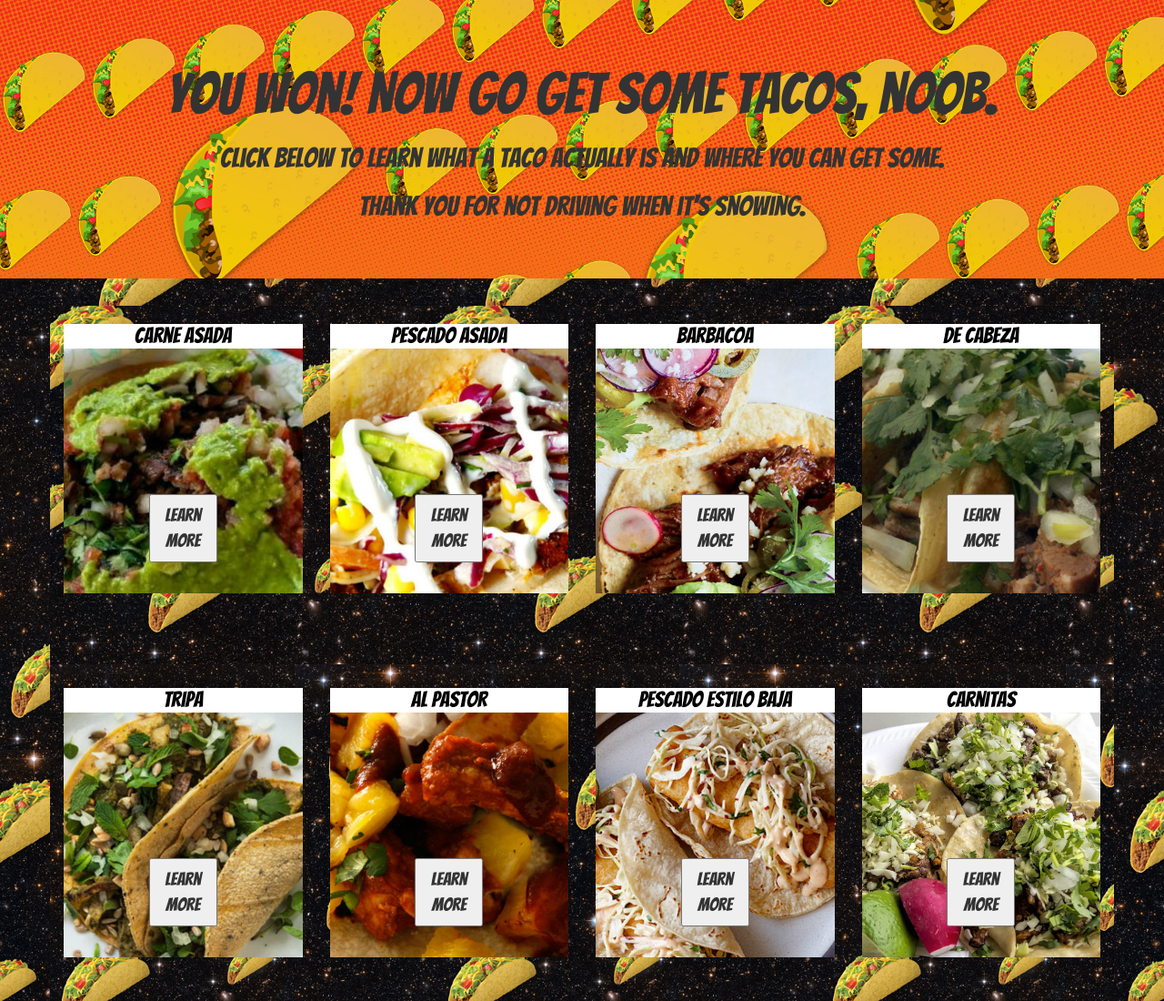
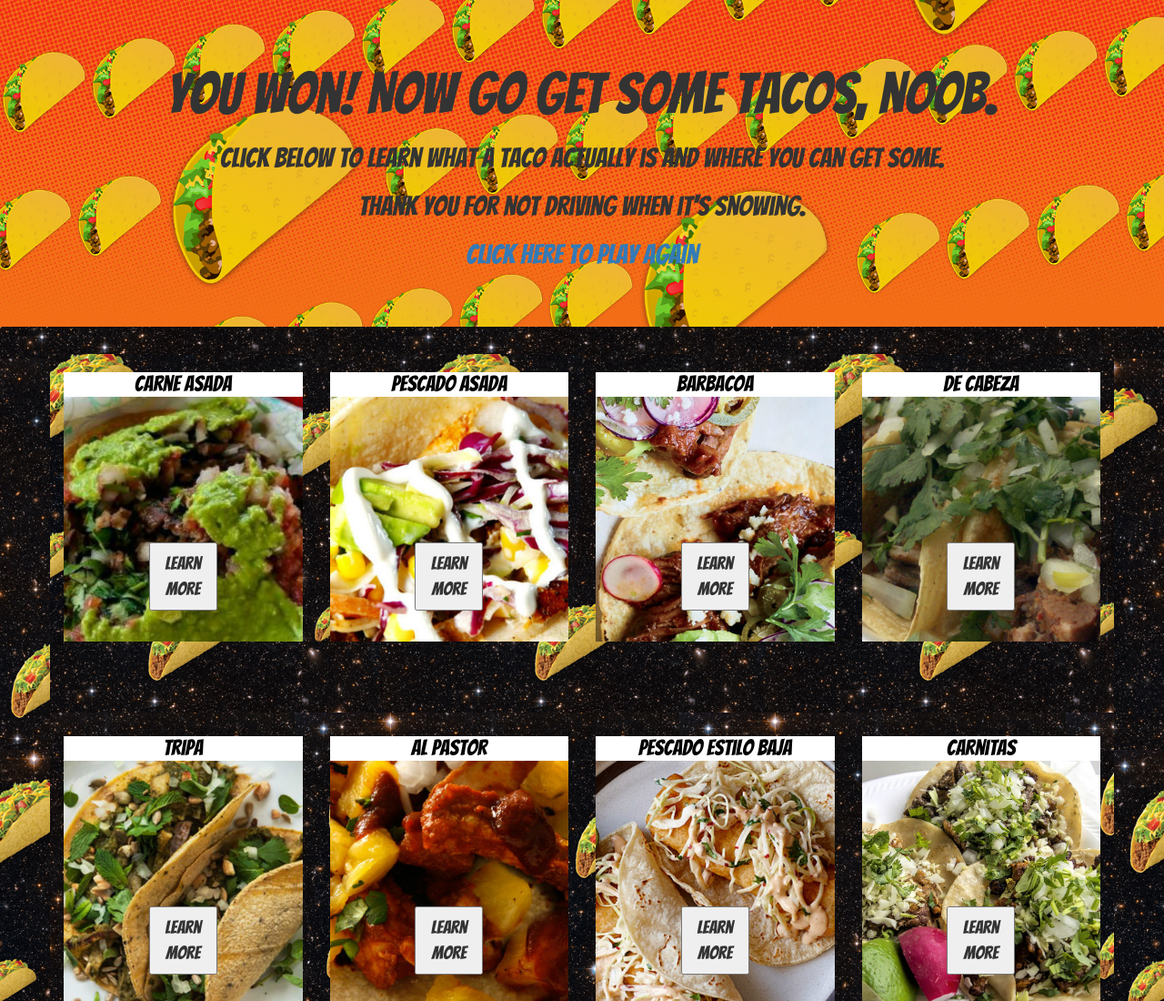
Before and after one commit to jasonbrettcox/project1, a plain HTML site: page gamecomplete.html in a window 1280 px wide. Shown: the top 1100 px of the page at 91% size. Drawn offline with nearby package versions, Linux system fonts and the light colour scheme.

Commit message:
added nav link to win page

```diff
--- a/gamecomplete.html
+++ b/gamecomplete.html
@@ -19,6 +19,7 @@
         <h1> You Won! Now go get some tacos, noob.</h1>
         <p> <h2>Click below to learn what a taco actually is and where you can get some.</h2></p>
         <p><h2> Thank you for not driving when it's snowing.</h2></p>
+        <p><h2> <a href="/">Click here to play again</a></h2></p>
     </div>
     <div class= "container">
         <div class="row" >
```
Also changed, not shown: 1 other file.
